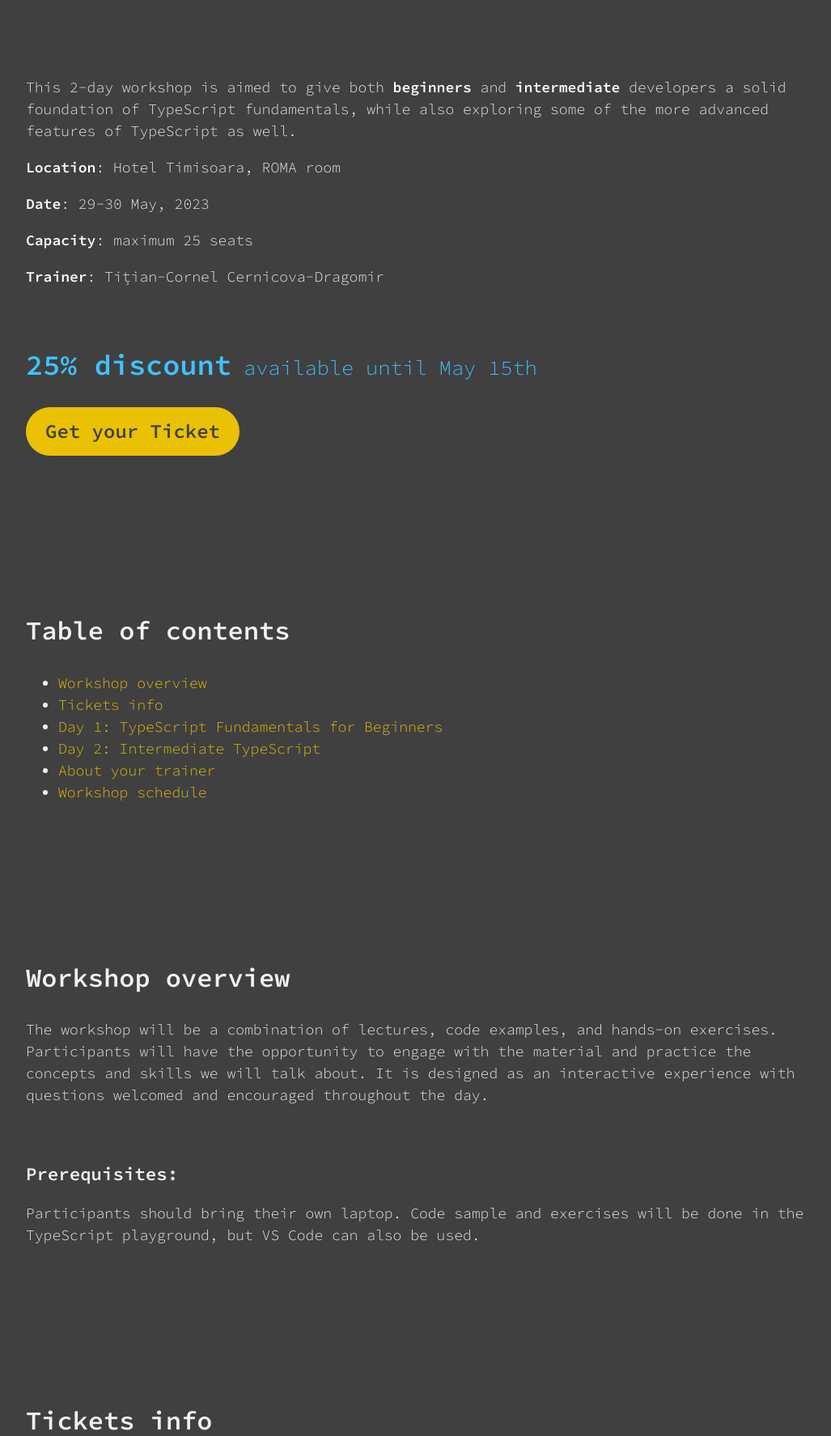
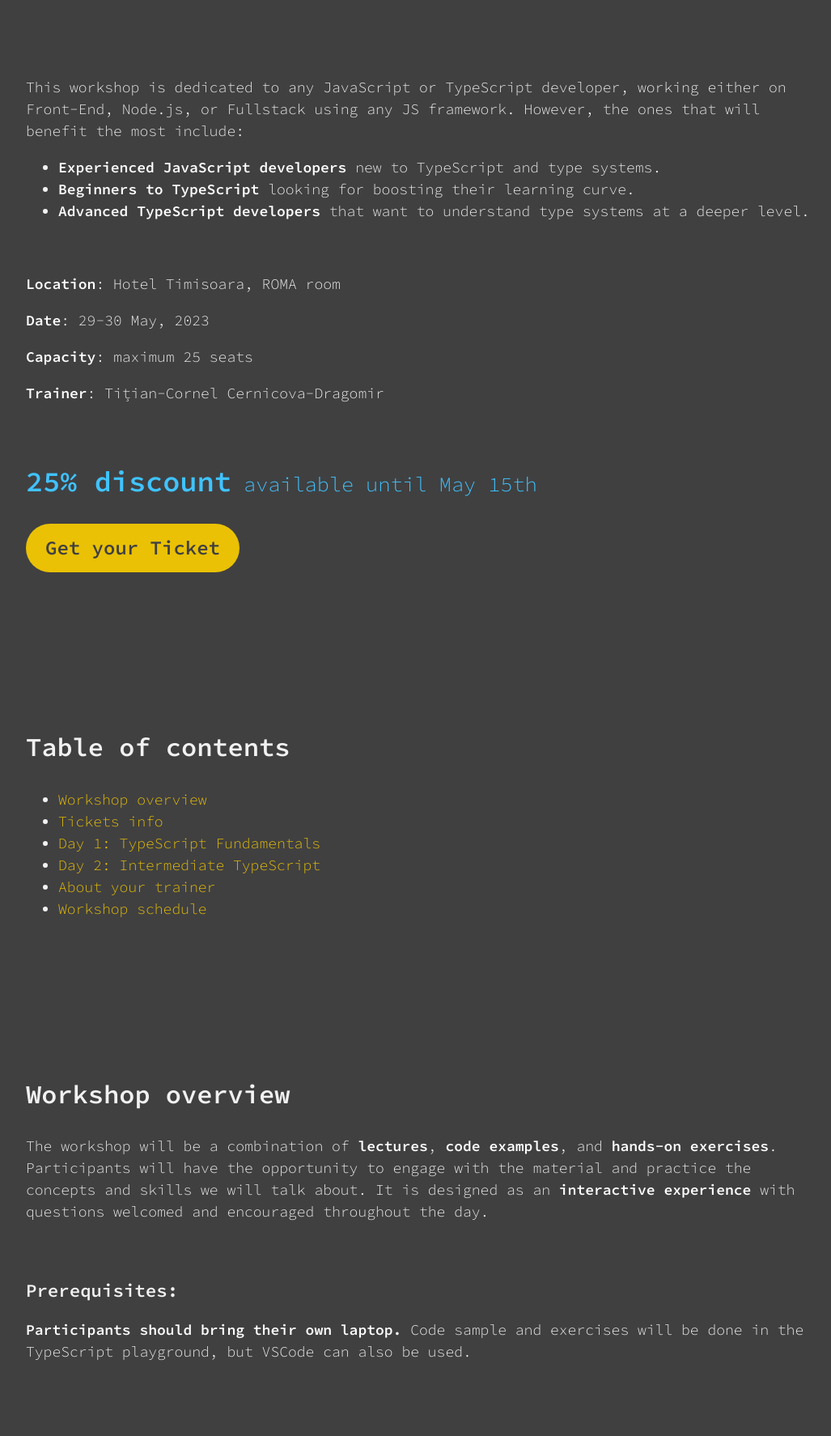
Before and after one commit to tim-js/timjs.ro, a PHP site: page /typescript-fundamentals-workshop in a window 1280 px wide. Shown: the part 731-2505 px from the top of the page at 81% size, without its empty margins (118-1145 px from the left). Run offline with PHP 8.4, Linux system fonts and the light colour scheme.

Commit message:
Update TS workshop descriptions

```diff
--- a/typescript-fundamentals-workshop/index.php
+++ b/typescript-fundamentals-workshop/index.php
@@ -23,14 +23,14 @@
     <meta property="og:url"         content="http://timjs.ro/typescript-fundamentals-workshop/" />
     <meta property="og:type"        content="website" />
     <meta property="og:title"       content="tim.js Typescript Fundamentals Workshop" />
-    <meta property="og:description" content="This 2-day workshop is aimed to give both beginners and intermediate developers a solid foundation of TypeScript fundamentals, while also exploring some of the more advanced features of TypeScript as well." />
+    <meta property="og:description" content="This workshop is dedicated to any JavaScript or TypeScript developer, working either on Front-End, Node.js, or Fullstack using any JS framework." />
     <meta property="og:image"       content="http://timjs.ro/assets/timjs-workshop-share.png" />
     <meta property="og:image:width" content="2400" />
     <meta property="og:image:height" content="1260" />
     <meta name="twitter:image" content="http://timjs.ro/assets/timjs-workshop-share.png" />
     <meta name="twitter:card" content="summary_large_image" />
     <meta name="twitter:title" content="tim.js Typescript Fundamentals Workshop" />
-    <meta name="twitter:description" content="This 2-day workshop is aimed to give both beginners and intermediate developers a solid foundation of TypeScript fundamentals, while also exploring some of the more advanced features of TypeScript as well. " />
+    <meta name="twitter:description" content="This workshop is dedicated to any JavaScript or TypeScript developer, working either on Front-End, Node.js, or Fullstack using any JS framework. " />
   </head>
 
   <body class="wrapper">
@@ -38,7 +38,15 @@
       <h1><img src="../assets/timjs-workshop-share.png" class="banner" alt="TypeScript Fundamentals Workshop, with Tițian-Cornel Cernicova-Dragomir, organized by tim.js (Timisoara JavaScript Community) between 29th-30th of May 2023" /></h1>
 
       <main class="main">
-        <p>This 2-day workshop is aimed to give both <strong>beginners</strong> and <strong>intermediate</strong> developers a solid foundation of TypeScript fundamentals, while also exploring some of the more advanced features of TypeScript as well.</p>
+        <p>This workshop is dedicated to any JavaScript or TypeScript developer, working either on Front-End, Node.js, or Fullstack using any JS framework. However, the ones that will benefit the most include:</p>
+        <ul>
+          <li><strong>Experienced JavaScript developers</strong> new to TypeScript and type systems.</li>
+          <li><strong>Beginners to TypeScript</strong> looking for boosting their learning curve.</li>
+          <li><strong>Advanced TypeScript developers</strong> that want to understand type systems at a deeper level.</li>
+        </ul>
+
+        <br />
+
         <p><strong>Location</strong>: Hotel Timisoara, ROMA room</p>
         <p><strong>Date</strong>: 29-30 May, 2023</p>
         <p><strong>Capacity</strong>: maximum 25 seats</p>
@@ -54,21 +62,21 @@
         <ul>
           <li><a href="#overview">Workshop overview</a></li>
           <li><a href="#tickets">Tickets info</a></li>
-          <li><a href="#day1">Day 1: TypeScript Fundamentals for Beginners</a></li>
+          <li><a href="#day1">Day 1: TypeScript Fundamentals</a></li>
           <li><a href="#day2">Day 2: Intermediate TypeScript</a></li>
           <li><a href="#trainer">About your trainer</a></li>
           <li><a href="#schedule">Workshop schedule</a></li>
         </ul>
 
         <h2 id="overview">Workshop overview</h2>
-        <p>The workshop will be a combination of lectures, code examples, and hands-on exercises. Participants will have the opportunity to engage with the material and practice the concepts and skills we will talk about. It is designed as an interactive experience with questions welcomed and encouraged throughout the day.</p>
+        <p>The workshop will be a combination of <strong>lectures</strong>, <strong>code examples</strong>, and <strong>hands-on exercises</strong>. Participants will have the opportunity to engage with the material and practice the concepts and skills we will talk about. It is designed as an <strong>interactive experience</strong> with questions welcomed and encouraged throughout the day.</p>
 
         <br />
         <h3>Prerequisites:</h3>
-        <p>Participants should bring their own laptop. Code sample and exercises will be done in the TypeScript playground, but VS Code can also be used.</p>
+        <p><strong>Participants should bring their own laptop.</strong> Code sample and exercises will be done in the TypeScript playground, but VSCode can also be used.</p>
 
         <h2 id="tickets">Tickets info</h2>
-        <p>Tickets can be bought individually, for one workshop only (beginner or intermediate), or for both workshops with a 10% discount.</p>
+        <p>Tickets can be bought individually, for one workshop only (Day 1 or Day 2), or for both workshops with a 10% discount.</p>
         <p>Refunds are not available.</p>
         <p><strong>All tickets include morning coffee + snacks, lunch, and beverages.</strong></p>
 
@@ -78,14 +86,14 @@
           <a href="#toc">Back to top</a>
         </p>
 
-        <h2 id="day1">Day 1: TypeScript Fundamentals for Beginners</h2>
+        <h2 id="day1">Day 1: TypeScript Fundamentals</h2>
 
-        <p>This 6-hour workshop is designed to give beginners a solid foundation in TypeScript fundamentals. Participants will learn about the key concepts and syntax of TypeScript, including type annotations, primitive types, object types, function types, class types, tuple types, unions, and basic control flow analysis.</p>
+        <p>This 6-hour workshop is designed to give attendees a solid foundation in TypeScript fundamentals. Participants will learn about the key concepts and syntax of TypeScript, including type annotations, primitive types, object types, function types, class types, tuple types, unions, and basic control flow analysis.</p>
         <p>By the end of this workshop, participants will have a good understanding of TypeScript and be able to apply it to their own projects.</p>
 
         <br />
         <h3>Who is this workshop for?</h3>
-        <p>Participants should have a <strong>basic understanding of JavaScript</strong> and some experience with programming concepts like variables, functions, and objects. <strong>No prior experience with TypeScript is required.</strong></p>
+        <p>Participants should have a <strong>good understanding of JavaScript</strong> and extended experience with programming concepts like variables, functions, and objects. <strong>No prior experience with TypeScript is required.</strong></p>
 
         <br />
         <h3>Learning Objectives</h3>
@@ -112,7 +120,7 @@
 
         <br />
         <h3>Who is this workshop for?</h3>
-        <p>Participants should have a <strong>basic understanding of TypeScript</strong> and be familiar with type annotations, primitive types, object types, function types, and class types. Participants should also have experience working with JavaScript and be familiar with JavaScript fundamentals.</p>
+        <p>Participants should have a <strong>basic understanding of TypeScript</strong> and be familiar with type annotations, primitive types, object types, function types, and class types. Participants should also have extensive experience working with JavaScript.</p>
 
         <br />
         <h3>Learning Objectives</h3>
```
